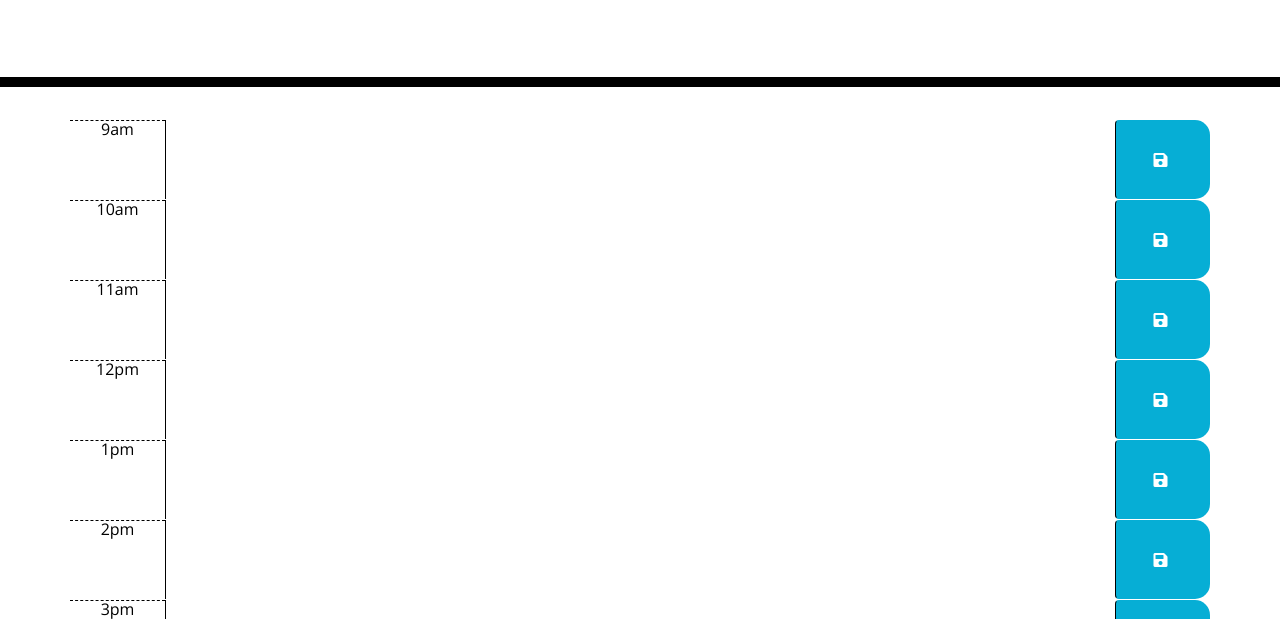
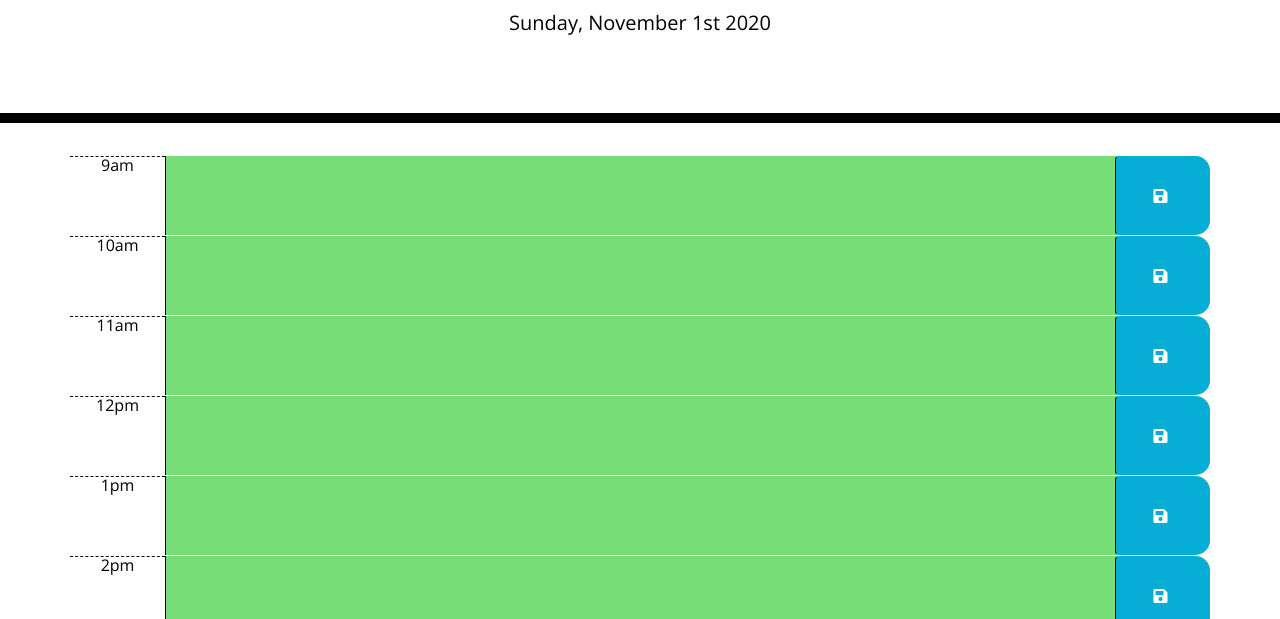
Before and after one commit to schawn6484/DayPlannerHomework5stuff, a plain HTML site: page index.html in a window 1280 px wide. Shown: the part 181-800 px from the top of the page. Drawn offline with nearby package versions, Linux system fonts and the light colour scheme.

```diff
--- a/index.html
+++ b/index.html
@@ -68,5 +68,6 @@
 
      <script src="https://code.jquery.com/jquery-3.4.1.min.js"></script>
     <script src="https://cdnjs.cloudflare.com/ajax/libs/moment.js/2.24.0/moment.min.js"></script>
+    <script src="script.js"></script>
   </body>
 </html>
--- a/script.js
+++ b/script.js
@@ -1,9 +1,9 @@
 $(document).ready(function(){
 
-    $("#currentDay").text(moment().format("dddd, MMMM Do"));
+    $("#currentDay").text(moment().format("dddd, MMMM Do YYYY"));
     var currentHour = moment().hour();
 
-    $('time-block').each(function(){
+    $('.time-block').each(function(){
     var id = parseInt($(this).attr('id'));
     if(id < currentHour){
         $(this).addClass('past');
@@ -18,8 +18,18 @@ $(document).ready(function(){
     }
 
     )
-   localStorage.setItem(" " ,  JSON.stringify());
 
+    $('#saveBtn').click(function(){
+
+
+    }
+
+
+
+
+    )
+
+    localStorage.setItem(" " ,  JSON.stringify());
 
 
 
```
